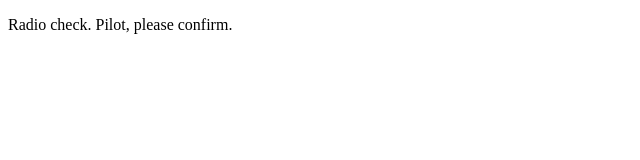
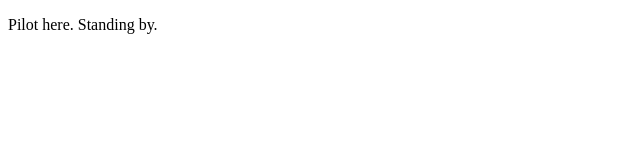
Before and after one commit to Ridgeway22/communication-log, a plain HTML site: page index.html in a window 1280 px wide. Shown: the whole page, without its empty margins (0-640 px from the left). Drawn offline with Linux system fonts and the light colour scheme.

Commit message:
First message

```diff
--- a/index.html
+++ b/index.html
@@ -1,6 +1,6 @@
 <!DOCTYPE html>
 <html>
    <body>
-      <p>Radio check. Pilot, please confirm.</p>
+      <p>Pilot here. Standing by.</p>
    </body>
 </html>
```
